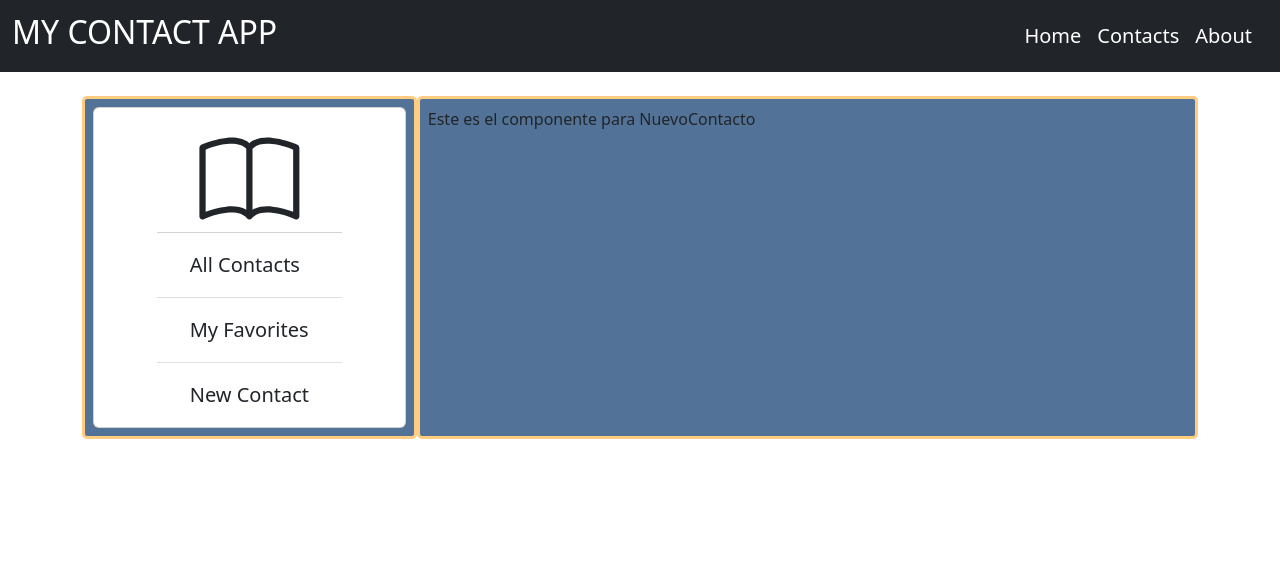
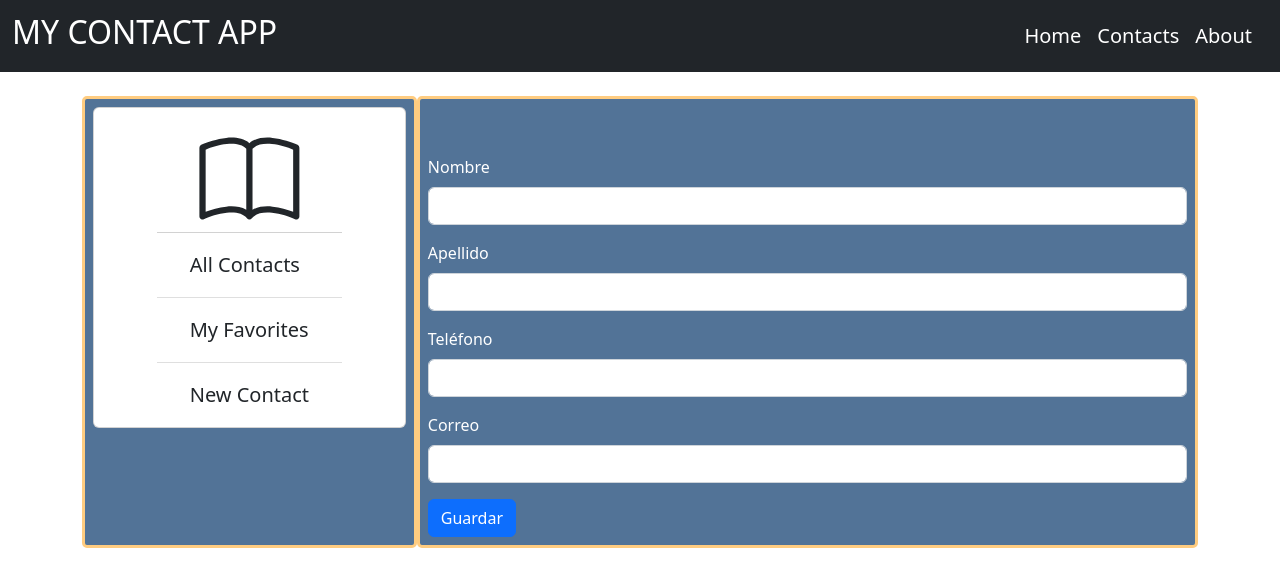
Before and after one commit to VaniaArgueta/AYD1_P1_G1, a React (Create React App) app in the folder frontend/mycontactapp/: page /contacts in a window 1280 px wide. Both pictures are taken after a click on the button "New Contact". Shown: the top 586 px of the page. Built offline with nearby package versions, Linux system fonts and the light colour scheme; no server answers.

Commit message:
Agregar contacto 201213487
Agregar contacto 201213487

```diff
--- a/frontend/mycontactapp/src/App.css
+++ b/frontend/mycontactapp/src/App.css
@@ -91,3 +91,7 @@
 .card2{
   background: #FFFFFF;
 }
+
+.form-label{
+  color: #FFFFFF;
+}
--- a/frontend/mycontactapp/src/components/ListaContactos.js
+++ b/frontend/mycontactapp/src/components/ListaContactos.js
@@ -7,7 +7,7 @@ export const ListaContactos = (props) => {
 
     // props.tipo = 0 -> listado de todos los contactos
     // props.tipo = 1 -> listado de favoritos
-    const url = props.tipo == 0 ? 'http://localhost:4000/mostrarListado': 'http://localhost:4000/mostrarListadoFavoritos';
+    const url = props.tipo === 0 ? 'http://localhost:4000/mostrarListado': 'http://localhost:4000/mostrarListadoFavoritos';
 
     const [datosAPI, setDatosAPI] = useState([]);
 
--- a/frontend/mycontactapp/src/components/NuevoContacto.js
+++ b/frontend/mycontactapp/src/components/NuevoContacto.js
@@ -1,7 +1,72 @@
 import React from 'react';
+import axios from "axios";
+import { useState } from 'react';
 
 export const NuevoContacto = () => {
+    const url = 'http://localhost:4000/agregarContacto';
+
+    const [nombre, setNombre] = useState('');
+    const [apellido, setApellido] = useState('');
+    const [telefono, setTelefono] = useState('');
+    const [correo, setCorreo] = useState('');
+
+    function onSubmit(e) {
+        e.preventDefault();
+
+          axios
+          .post(url, {
+            nombre: nombre,
+            apellido: apellido,
+            telefono: telefono,
+            correo: correo,
+            favorito: 0  // Por defecto, el contacto no será favorito
+          })
+          .then((response) => {
+            console.log(response.data);
+            alert('Contacto agregado: '+  nombre + ' '+ apellido);
+          });
+
+
+      }
+
     return (
-        <>Este es el componente para NuevoContacto</>
+        <>
+        <div className='contenedorFormulario'>
+      <br />
+      <br />
+      <form onSubmit={onSubmit} >
+        <div className="mb-3">
+          <label htmlFor="inputNombre" className="form-label">Nombre</label>
+          <input type="text"
+                  className="form-control" id="inputNombre"
+                  value={ nombre }
+                  onChange={ (e) => setNombre(e.target.value) }/>
+        </div>
+        <div className="mb-3">
+          <label htmlFor="inputApellido" className="form-label">Apellido</label>
+          <input type="text"
+                  className="form-control" id="inputApellido"
+                  value={ apellido }
+                  onChange={ (e) => setApellido(e.target.value) }/>
+        </div>
+        <div className="mb-3">
+          <label htmlFor="inputTelefono" className="form-label">Teléfono</label>
+          <input type="text"
+                  className="form-control" id="inputTelefono"
+                  value={ telefono }
+                  onChange={ (e) => setTelefono(e.target.value) }/>
+        </div>
+        <div className="mb-3">
+          <label htmlFor="inputCorreo" className="form-label">Correo</label>
+          <input type="text"
+                  className="form-control" id="inputCorreo"
+                  value={ correo }
+                  onChange={ (e) => setCorreo(e.target.value) }/>
+        </div>
+
+        <button type="submit" className="btn btn-primary">Guardar</button>
+      </form>
+    </div>
+        </>
     );
 }
```
